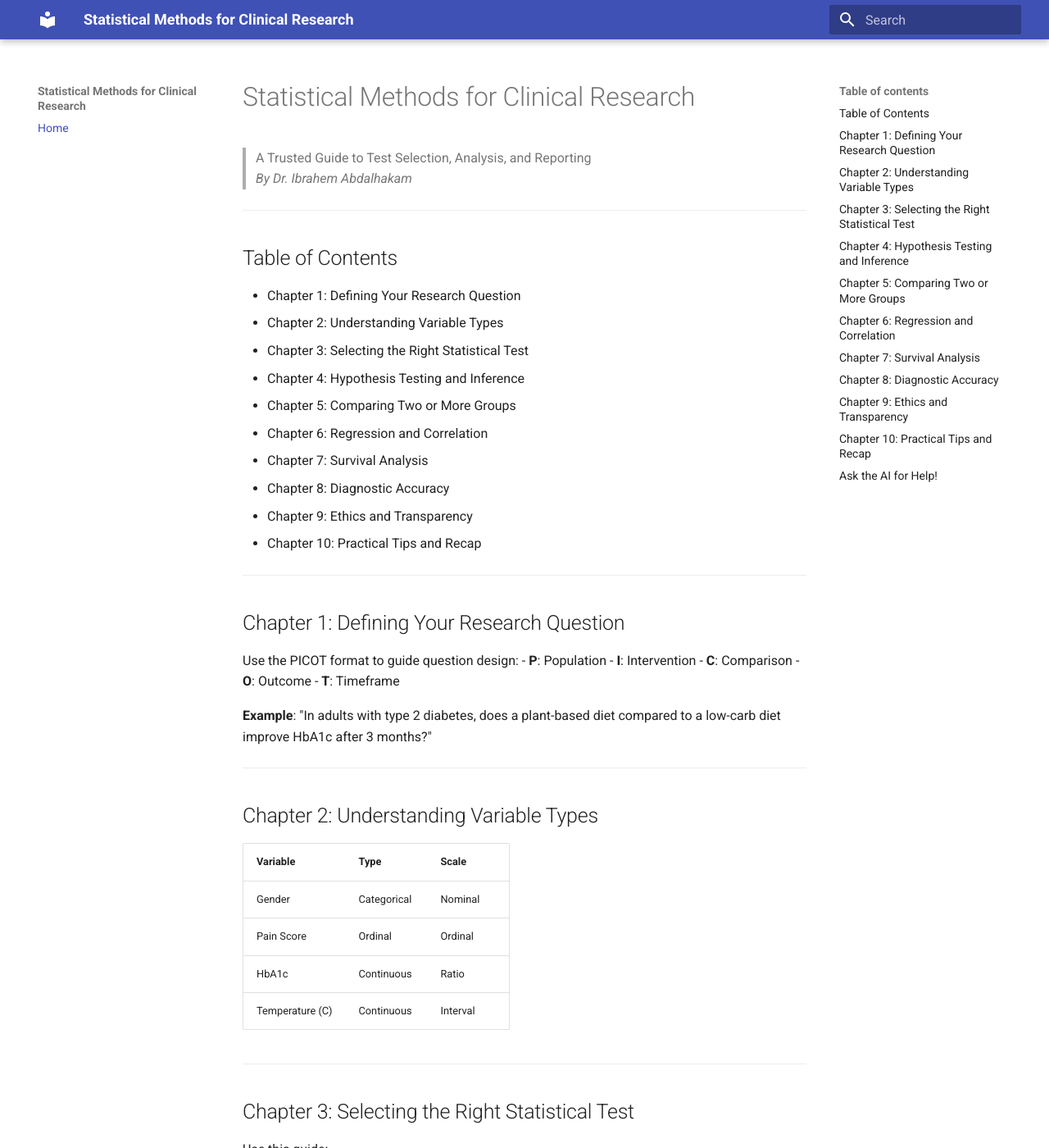
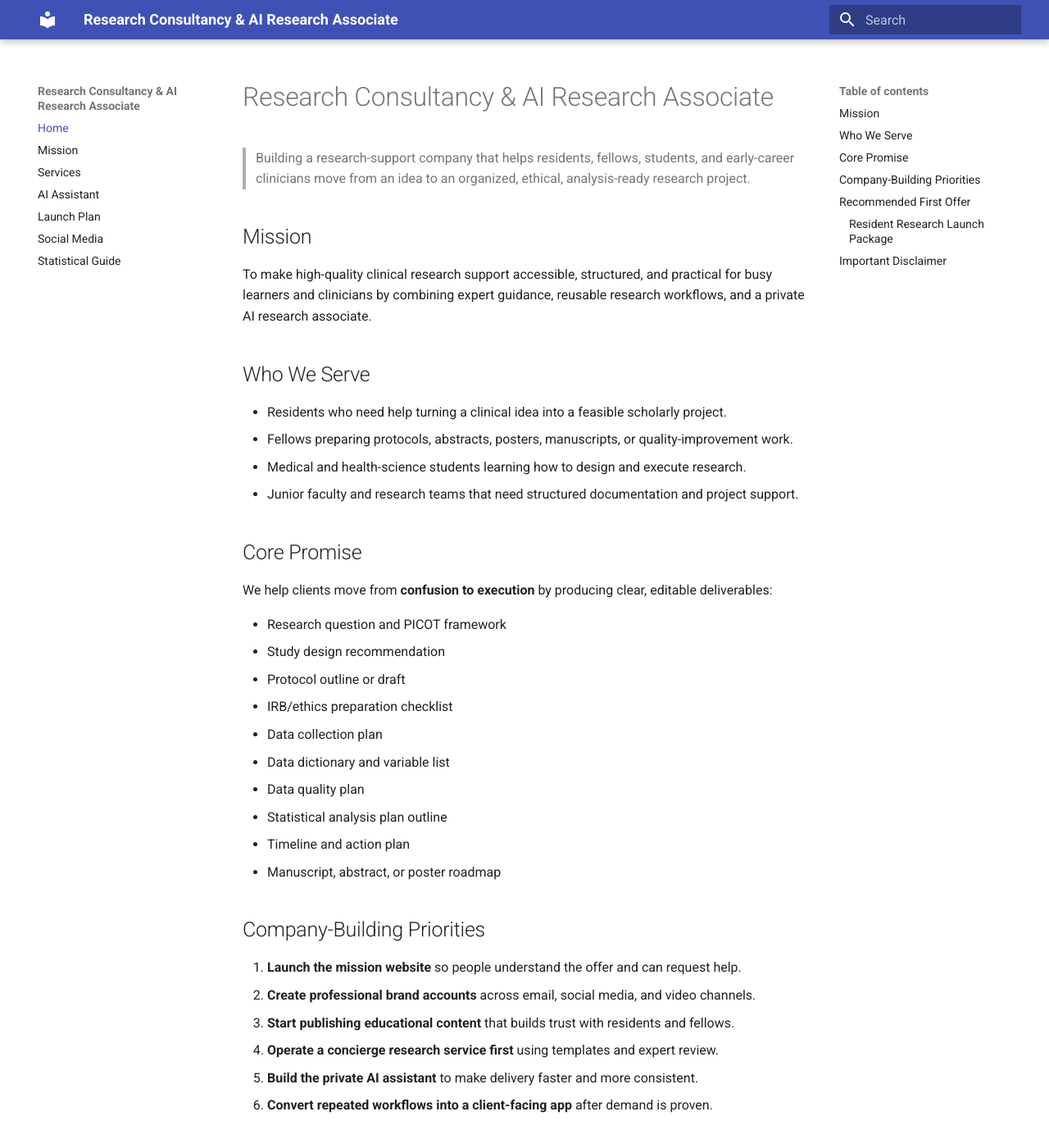
Before and after one commit to Iabdlahakam/stats-guide1, an MkDocs documentation site: the page built from docs/index.md, in a window 1280 px wide and 1400 px high. Shown: the whole window at 82% size. Built offline with MkDocs 1.6.1 and Material for MkDocs 9.7.7, drawn with Linux system fonts in a browser that asks for light colours; some of the changed text lies outside the part shown.

Commit message:
Build research consultancy website foundation

```diff
--- /dev/null
+++ b/docs/ai-assistant.md
@@ -0,0 +1,61 @@
+# Private AI Research Associate Blueprint
+
+## Purpose
+
+The first AI assistant should be built for internal use. Its job is to help the consultancy deliver faster, more consistent, and more complete research support packages.
+
+## Assistant Roles
+
+### 1. Intake Assistant
+
+Summarizes the client's idea, identifies missing information, estimates project complexity, and recommends the right service package.
+
+### 2. Research Question Assistant
+
+Transforms vague topics into structured research questions using PICOT or related frameworks.
+
+### 3. Study Design Assistant
+
+Suggests feasible study designs based on the client's timeline, available data, population, outcomes, and research objective.
+
+### 4. Protocol Assistant
+
+Drafts structured protocol sections, including background outline, objectives, methods, variables, ethics considerations, and timeline.
+
+### 5. Data Collection Assistant
+
+Creates variable lists, data dictionaries, coding rules, case report form structures, and data quality checks.
+
+### 6. Statistical Planning Assistant
+
+Drafts a statistical analysis plan that matches the study design, outcome types, variables, and planned comparisons.
+
+### 7. Quality Reviewer
+
+Checks consistency across the research question, protocol, outcomes, data dictionary, visit schedule, and statistical analysis plan.
+
+## First Version Workflow
+
+1. Client completes an intake form.
+2. Intake Assistant summarizes the project and missing information.
+3. Consultant reviews the summary and confirms the direction.
+4. Specialized assistants draft the deliverables.
+5. Quality Reviewer flags inconsistencies and missing details.
+6. Consultant edits, approves, and delivers final documents.
+7. Final outputs are stored as reusable examples and templates.
+
+## Minimum Tool Stack
+
+- Intake form: Tally, Typeform, Google Forms, or similar.
+- Project tracker: Notion, Airtable, Trello, or ClickUp.
+- Document production: Google Docs, Microsoft Word, Excel, and PDF export.
+- AI workspace: Custom GPT, OpenAI API prototype, or private prompt library.
+- File storage: Google Drive, Dropbox, or OneDrive.
+
+## Safety Rules
+
+- Do not promise IRB approval, publication, or guaranteed statistical significance.
+- Do not fabricate references or institutional requirements.
+- Do not process identifiable patient data unless the proper institutional, legal, and privacy protections are in place.
+- Mark AI-generated deliverables as drafts requiring expert and institutional review.
+- Keep assumptions visible in every output.
--- a/docs/index.md
+++ b/docs/index.md
@@ -1,137 +1,61 @@
+# Research Consultancy & AI Research Associate
 
-# Statistical Methods for Clinical Research
+> Building a research-support company that helps residents, fellows, students, and early-career clinicians move from an idea to an organized, ethical, analysis-ready research project.
 
-> A Trusted Guide to Test Selection, Analysis, and Reporting
-> *By Dr. Ibrahem Abdalhakam*
+## Mission
 
----
+To make high-quality clinical research support accessible, structured, and practical for busy learners and clinicians by combining expert guidance, reusable research workflows, and a private AI research associate.
 
-## Table of Contents
-- Chapter 1: Defining Your Research Question
-- Chapter 2: Understanding Variable Types
-- Chapter 3: Selecting the Right Statistical Test
-- Chapter 4: Hypothesis Testing and Inference
-- Chapter 5: Comparing Two or More Groups
-- Chapter 6: Regression and Correlation
-- Chapter 7: Survival Analysis
-- Chapter 8: Diagnostic Accuracy
-- Chapter 9: Ethics and Transparency
-- Chapter 10: Practical Tips and Recap
+## Who We Serve
 
----
+- Residents who need help turning a clinical idea into a feasible scholarly project.
+- Fellows preparing protocols, abstracts, posters, manuscripts, or quality-improvement work.
+- Medical and health-science students learning how to design and execute research.
+- Junior faculty and research teams that need structured documentation and project support.
 
-## Chapter 1: Defining Your Research Question
+## Core Promise
 
-Use the PICOT format to guide question design:
-- **P**: Population
-- **I**: Intervention
-- **C**: Comparison
-- **O**: Outcome
-- **T**: Timeframe
+We help clients move from **confusion to execution** by producing clear, editable deliverables:
 
-**Example**: "In adults with type 2 diabetes, does a plant-based diet compared to a low-carb diet improve HbA1c after 3 months?"
+- Research question and PICOT framework
+- Study design recommendation
+- Protocol outline or draft
+- IRB/ethics preparation checklist
+- Data collection plan
+- Data dictionary and variable list
+- Data quality plan
+- Statistical analysis plan outline
+- Timeline and action plan
+- Manuscript, abstract, or poster roadmap
 
----
+## Company-Building Priorities
 
-## Chapter 2: Understanding Variable Types
+1. **Launch the mission website** so people understand the offer and can request help.
+2. **Create professional brand accounts** across email, social media, and video channels.
+3. **Start publishing educational content** that builds trust with residents and fellows.
+4. **Operate a concierge research service first** using templates and expert review.
+5. **Build the private AI assistant** to make delivery faster and more consistent.
+6. **Convert repeated workflows into a client-facing app** after demand is proven.
 
-| Variable | Type | Scale |
-|----------|------|-------|
-| Gender   | Categorical | Nominal |
-| Pain Score | Ordinal | Ordinal |
-| HbA1c    | Continuous | Ratio |
-| Temperature (C) | Continuous | Interval |
+## Recommended First Offer
 
----
+### Resident Research Launch Package
 
-## Chapter 3: Selecting the Right Statistical Test
+A practical starter package for residents, fellows, or students with a research idea but no clear execution plan.
 
-Use this guide:
+**Deliverables:**
 
-| Objective | Data Type | Test |
-|-----------|-----------|------|
-| Compare means (2 groups) | Continuous, independent | t-test |
-| Compare means (3+ groups) | Continuous, multiple groups | ANOVA |
-| Compare medians | Ordinal or skewed | Mann-Whitney U |
-| Compare proportions | Categorical | Chi-squared / Fisher |
-| Predict binary outcome | Binary outcome, predictors | Logistic regression |
+- 30-minute intake or structured intake form
+- Refined research question
+- PICOT framework
+- Study design recommendation
+- Required data elements
+- Data collection plan
+- Statistical analysis plan outline
+- 30-day action plan
 
----
+**Suggested beta price:** $199–$499.
 
-## Chapter 4: Hypothesis Testing and Inference
+## Important Disclaimer
 
-| Term | Definition |
-|------|------------|
-| Null Hypothesis (H0) | No difference |
-| Alternative (H1) | There is a difference |
-| p-value | Probability of observing this data if H0 were true |
-| Confidence Interval | Range of likely values for an estimate |
-| Effect Size | Magnitude of the observed effect |
-
----
-
-## Chapter 5: Comparing Two or More Groups
-
-Use:
-- **t-test**: two means
-- **Paired t-test**: same group before/after
-- **Mann-Whitney U**: two medians
-- **ANOVA**: more than 2 groups
-- **Kruskal-Wallis**: non-parametric alternative to ANOVA
-
----
-
-## Chapter 6: Regression and Correlation
-
-- **Pearson correlation**: linear relationship
-- **Spearman**: monotonic but not linear
-- **Linear regression**: continuous outcome
-- **Logistic regression**: binary outcome
-
----
-
-## Chapter 7: Survival Analysis
-
-Used for time-to-event data:
-- **Kaplan-Meier**: plots survival probability
-- **Log-rank test**: compares curves
-- **Cox regression**: adjusts for covariates
-
----
-
-## Chapter 8: Diagnostic Accuracy
-
-Key metrics:
-- **Sensitivity**: True positive rate
-- **Specificity**: True negative rate
-- **PPV/NPV**: Predictive values
-- **ROC Curve**: Discrimination ability
-
----
-
-## Chapter 9: Ethics and Transparency
-
-Avoid:
-- P-hacking
-- Selective reporting
-- Subgroup overuse without justification
-
-Always:
-- Report effect sizes and confidence intervals
-- Pre-specify analysis plans
-
----
-
-## Chapter 10: Practical Tips and Recap
-
-- Match your test to your data type and design
-- Always check assumptions
-- Prefer confidence intervals and effect sizes
-- Consider clinical importance, not just p-values
-
----
-
-## Ask the AI for Help!
-
-Try this AI-powered assistant:
-👉 [Ask Clinical Research Co-Pilot GPT](https://chat.openai.com/g/g-your-custom-gpt-link)
+This service provides research planning, education, documentation support, and workflow assistance. It does not replace institutional review board review, legal advice, regulatory approval, clinical judgment, or formal statistical consultation for complex/high-risk studies.
--- /dev/null
+++ b/docs/mission.md
@@ -0,0 +1,35 @@
+# Mission, Vision, and Positioning
+
+## Mission Statement
+
+To help residents, fellows, students, and early-career clinicians transform research ideas into structured, ethical, and executable projects through expert consulting, AI-assisted workflows, and practical research documentation.
+
+## Vision Statement
+
+To become the trusted research operations partner for clinical trainees and academic programs, making research planning faster, clearer, and more accessible from idea to publication.
+
+## Brand Positioning
+
+**Simple positioning:**
+
+> Research support for residents, fellows, and students — from idea to protocol, data plan, analysis plan, and publication roadmap.
+
+**Premium positioning:**
+
+> An AI-powered clinical research consultancy that combines expert guidance with structured research operations to help busy clinicians complete high-quality scholarly projects.
+
+## Differentiators
+
+- Focused on residents, fellows, and students rather than broad generic research users.
+- Combines expert review with AI-assisted productivity.
+- Produces practical deliverables instead of only advice.
+- Emphasizes feasibility, data readiness, quality control, and analysis planning.
+- Builds repeatable workflows that can later become software features.
+
+## Values
+
+- **Clarity:** Every project should have a clear question, design, data plan, and next step.
+- **Integrity:** Methods, outcomes, and analyses should be pre-specified whenever possible.
+- **Practicality:** Recommendations should match the client's timeline, data access, and skill level.
+- **Education:** Clients should understand the reasoning behind each research decision.
+- **Quality:** Documents should be consistent, complete, and ready for expert/institutional review.
--- /dev/null
+++ b/docs/services.md
@@ -0,0 +1,86 @@
+# Consulting Services and Packages
+
+## Service Ladder
+
+Start with a small number of clear packages. Avoid offering unlimited custom work before the workflow is stable.
+
+## Package 1: Research Idea Clinic
+
+**Best for:** Clients with a vague idea who need direction.
+
+**Deliverables:**
+
+- Refined research question
+- PICOT framework
+- Feasibility screen
+- Study design recommendation
+- Missing-information checklist
+- Next-step action plan
+
+**Suggested beta price:** $49–$149.
+
+## Package 2: Protocol Starter Package
+
+**Best for:** Clients who need a protocol outline or first draft.
+
+**Deliverables:**
+
+- Protocol title and background outline
+- Objectives and hypotheses
+- Study design and setting
+- Inclusion/exclusion criteria
+- Outcome definitions
+- Data source and collection approach
+- Ethics/IRB preparation checklist
+- Basic statistical analysis plan outline
+
+**Suggested beta price:** $299–$799.
+
+## Package 3: Data Collection Package
+
+**Best for:** Clients preparing chart review, survey, registry, or prospective data collection.
+
+**Deliverables:**
+
+- Case report form structure
+- Variable list
+- Data dictionary
+- Coding guide
+- Missing-data rules
+- Data quality checks
+- Excel/CSV-ready structure
+
+**Suggested beta price:** $299–$999.
+
+## Package 4: Statistical Analysis Plan Package
+
+**Best for:** Clients who need a clear plan before analysis.
+
+**Deliverables:**
+
+- Primary and secondary analysis plan
+- Descriptive statistics plan
+- Group-comparison strategy
+- Regression or survival-analysis outline when relevant
+- Missing-data plan
+- Table and figure shells
+- Plain-language explanation of planned analyses
+
+**Suggested beta price:** $399–$1,200.
+
+## Package 5: Protocol-to-Publication Mentorship
+
+**Best for:** Clients who want A–Z support.
+
+**Deliverables may include:**
+
+- Idea refinement
+- Protocol development
+- IRB preparation support
+- Data collection tools
+- Analysis planning
+- Abstract/poster/manuscript roadmap
+- Scheduled review calls
+- Project accountability tracking
+
+**Suggested beta price:** $1,500–$5,000+ per project.
--- /dev/null
+++ b/docs/social-media.md
@@ -0,0 +1,66 @@
+# Brand Accounts and Content System
+
+## Accounts to Create
+
+Create consistent handles, profile photos, descriptions, and links across platforms.
+
+Recommended first accounts:
+
+- Professional website/domain
+- Business email
+- LinkedIn company page
+- LinkedIn founder profile refresh
+- YouTube channel
+- X/Twitter account
+- Instagram account
+- Facebook page or group if your audience uses it
+- Calendly or booking link
+- Stripe or payment link
+
+## Profile Bio Template
+
+> AI-powered research support for residents, fellows, and students. We help turn clinical ideas into protocols, data plans, analysis plans, and publication roadmaps.
+
+## YouTube Channel Strategy
+
+Start with practical videos that answer urgent questions for trainees.
+
+### First 10 Video Ideas
+
+1. How to turn a clinical idea into a research question
+2. PICOT explained for residents and fellows
+3. Retrospective chart review: where to start
+4. What data do you need before asking for statistics help?
+5. Common mistakes in resident research projects
+6. How to prepare for IRB submission
+7. Difference between protocol, SAP, and data collection plan
+8. How to choose outcomes for your study
+9. How to build a data dictionary
+10. How AI can help with research planning without replacing expert review
+
+## Weekly Content Rhythm
+
+- 1 educational YouTube video
+- 2 LinkedIn posts
+- 2 short-form posts or clips
+- 1 client-focused case example using fictional/anonymized details
+- 1 call-to-action post inviting intake form submissions
+
+## Content Pillars
+
+- Research idea development
+- Study design basics
+- Protocol writing
+- IRB and ethics preparation
+- Data collection and data quality
+- Statistics planning
+- Manuscript and abstract preparation
+- AI-assisted research productivity
+
+## Lead Magnet Ideas
+
+- Free research idea checklist
+- Free PICOT worksheet
+- Free retrospective chart review starter checklist
+- Free data dictionary template
+- Free statistical analysis plan outline
--- /dev/null
+++ b/docs/statistical-guide.md
@@ -0,0 +1,136 @@
+# Statistical Methods for Clinical Research
+
+> A Trusted Guide to Test Selection, Analysis, and Reporting
+> *By Dr. Ibrahem Abdalhakam*
+
+---
+
+## Table of Contents
+- Chapter 1: Defining Your Research Question
+- Chapter 2: Understanding Variable Types
+- Chapter 3: Selecting the Right Statistical Test
+- Chapter 4: Hypothesis Testing and Inference
+- Chapter 5: Comparing Two or More Groups
+- Chapter 6: Regression and Correlation
+- Chapter 7: Survival Analysis
+- Chapter 8: Diagnostic Accuracy
+- Chapter 9: Ethics and Transparency
+- Chapter 10: Practical Tips and Recap
+
+---
+
+## Chapter 1: Defining Your Research Question
+
+Use the PICOT format to guide question design:
+- **P**: Population
+- **I**: Intervention
+- **C**: Comparison
+- **O**: Outcome
+- **T**: Timeframe
+
+**Example**: "In adults with type 2 diabetes, does a plant-based diet compared to a low-carb diet improve HbA1c after 3 months?"
+
+---
+
+## Chapter 2: Understanding Variable Types
+
+| Variable | Type | Scale |
+|----------|------|-------|
+| Gender   | Categorical | Nominal |
+| Pain Score | Ordinal | Ordinal |
+| HbA1c    | Continuous | Ratio |
+| Temperature (C) | Continuous | Interval |
+
+---
+
+## Chapter 3: Selecting the Right Statistical Test
+
+Use this guide:
+
+| Objective | Data Type | Test |
+|-----------|-----------|------|
+| Compare means (2 groups) | Continuous, independent | t-test |
+| Compare means (3+ groups) | Continuous, multiple groups | ANOVA |
+| Compare medians | Ordinal or skewed | Mann-Whitney U |
+| Compare proportions | Categorical | Chi-squared / Fisher |
+| Predict binary outcome | Binary outcome, predictors | Logistic regression |
+
+---
+
+## Chapter 4: Hypothesis Testing and Inference
+
+| Term | Definition |
+|------|------------|
+| Null Hypothesis (H0) | No difference |
+| Alternative (H1) | There is a difference |
+| p-value | Probability of observing this data if H0 were true |
+| Confidence Interval | Range of likely values for an estimate |
+| Effect Size | Magnitude of the observed effect |
+
+---
+
+## Chapter 5: Comparing Two or More Groups
+
+Use:
+- **t-test**: two means
+- **Paired t-test**: same group before/after
+- **Mann-Whitney U**: two medians
+- **ANOVA**: more than 2 groups
+- **Kruskal-Wallis**: non-parametric alternative to ANOVA
+
+---
+
+## Chapter 6: Regression and Correlation
+
+- **Pearson correlation**: linear relationship
+- **Spearman**: monotonic but not linear
+- **Linear regression**: continuous outcome
+- **Logistic regression**: binary outcome
+
+---
+
+## Chapter 7: Survival Analysis
+
+Used for time-to-event data:
+- **Kaplan-Meier**: plots survival probability
+- **Log-rank test**: compares curves
+- **Cox regression**: adjusts for covariates
+
+---
+
+## Chapter 8: Diagnostic Accuracy
+
+Key metrics:
+- **Sensitivity**: True positive rate
+- **Specificity**: True negative rate
+- **PPV/NPV**: Predictive values
+- **ROC Curve**: Discrimination ability
+
+---
+
+## Chapter 9: Ethics and Transparency
+
+Avoid:
+- P-hacking
+- Selective reporting
+- Subgroup overuse without justification
+
+Always:
+- Report effect sizes and confidence intervals
+- Pre-specify analysis plans
+
+---
+
+## Chapter 10: Practical Tips and Recap
+
+- Match your test to your data type and design
+- Always check assumptions
+- Prefer confidence intervals and effect sizes
+- Consider clinical importance, not just p-values
+
+---
+
+## Ask the AI for Help!
+
+Try this AI-powered assistant:
+👉 [Ask Clinical Research Co-Pilot GPT](https://chat.openai.com/g/g-your-custom-gpt-link)
--- a/mkdocs.yml
+++ b/mkdocs.yml
@@ -1,6 +1,11 @@
-
-site_name: Statistical Methods for Clinical Research
+site_name: Research Consultancy & AI Research Associate
 theme:
   name: material
 nav:
   - Home: index.md
+  - Mission: mission.md
+  - Services: services.md
+  - AI Assistant: ai-assistant.md
+  - Launch Plan: launch-plan.md
+  - Social Media: social-media.md
+  - Statistical Guide: statistical-guide.md
```
Also changed, not shown: docs/launch-plan.md (added, +48 -0 lines).
